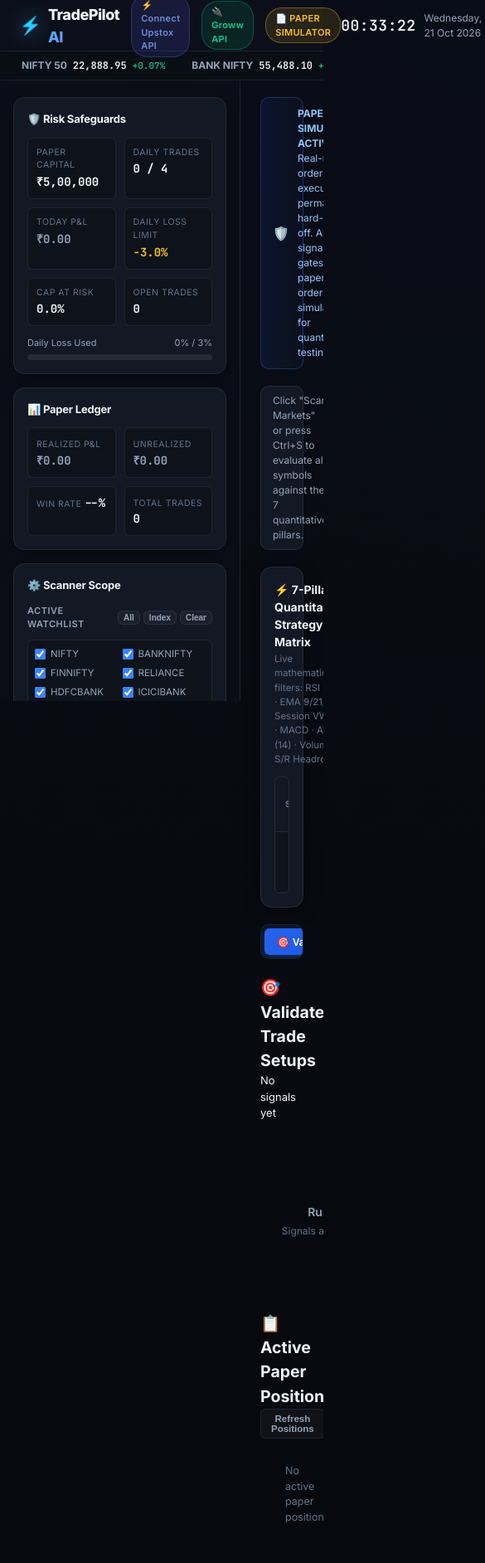
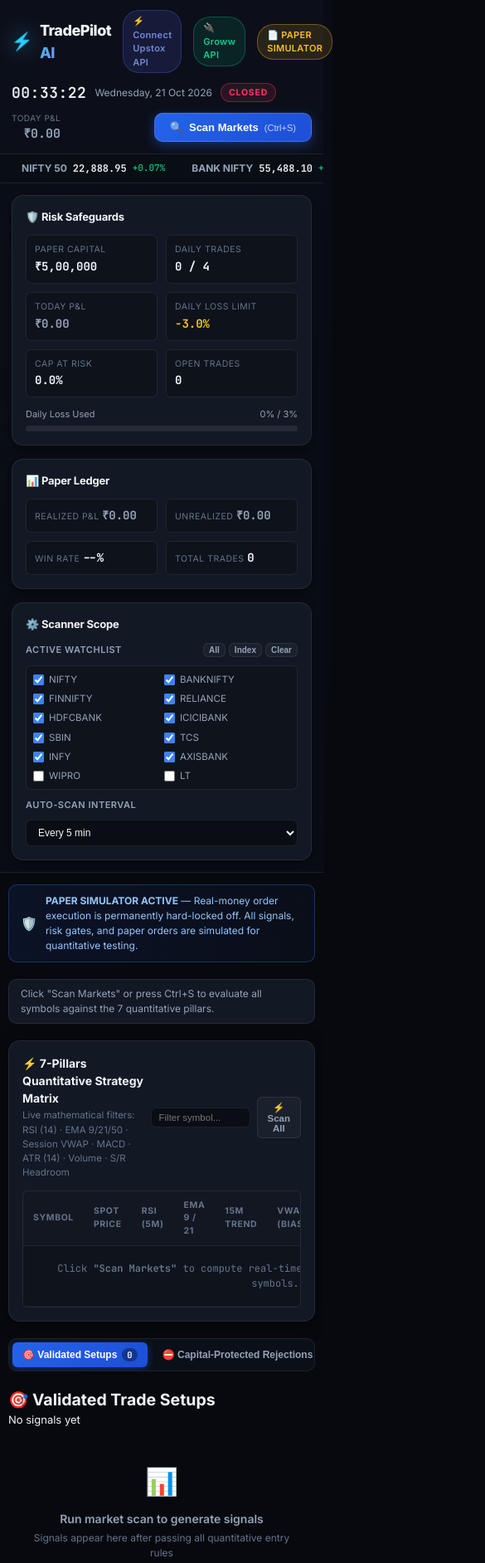
Before and after one commit to aryan203146-web/tradepilot-ai, a plain HTML site: page frontend/index.html in a window 390 px wide. Shown: the top 1884 px of the page at 83% size, 585 px wide, since content can reach past the window. Drawn offline with Linux system fonts and the light colour scheme; files that its build step writes are made by us from their sources; no server answers; files whose address does not match are found by name.

Commit message:
style: Add responsive mobile styling for cockpit layout and modal dialogs

```diff
--- a/frontend/css/dashboard.css
+++ b/frontend/css/dashboard.css
@@ -905,3 +905,68 @@
 .negative { color: var(--red-bright) !important; }
 .neutral { color: var(--text-secondary) !important; }
 .accent-text { color: var(--accent) !important; }
+
+/* ============================================================
+   Mobile & Tablet Responsiveness (< 900px)
+   ============================================================ */
+@media (max-width: 900px) {
+  .header {
+    flex-direction: column;
+    height: auto;
+    padding: 12px 14px;
+    gap: 10px;
+  }
+  .header-left, .header-center, .header-right {
+    width: 100%;
+    justify-content: space-between;
+  }
+  .ticker-strip {
+    position: static;
+  }
+  .main-layout {
+    grid-template-columns: 1fr;
+    min-height: auto;
+  }
+  .sidebar {
+    position: static;
+    height: auto;
+    border-right: none;
+    border-bottom: 1px solid var(--border);
+    padding: 14px;
+  }
+  .content {
+    padding: 14px 10px;
+  }
+  .tab-bar {
+    overflow-x: auto;
+    flex-wrap: nowrap;
+    -webkit-overflow-scrolling: touch;
+    padding-bottom: 4px;
+  }
+  .tab-btn {
+    white-space: nowrap;
+    font-size: 12px;
+    padding: 7px 12px;
+  }
+  .signals-grid {
+    grid-template-columns: 1fr;
+  }
+  .modal-box {
+    width: 95vw;
+    max-height: 92vh;
+    padding: 14px;
+  }
+  .modal-signal-grid {
+    grid-template-columns: 1fr;
+  }
+  .roadmap-flow {
+    flex-wrap: wrap;
+    gap: 8px;
+  }
+  .roadmap-arrow {
+    display: none;
+  }
+  .roadmap-step {
+    flex: 1 1 calc(50% - 8px);
+  }
+}
```
